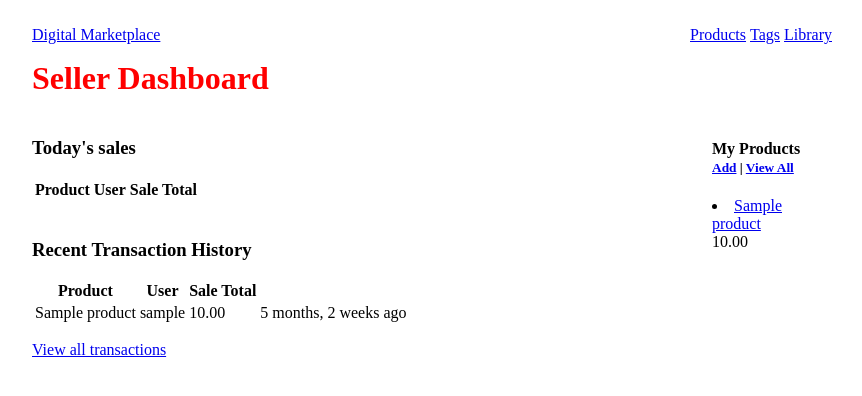
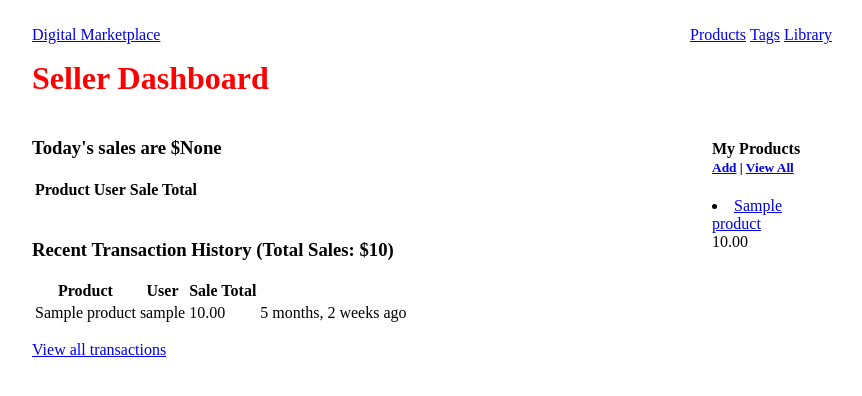
Before and after one commit to EgonSaks/digital_marketplace, a Django app: page /seller/ in a window 1280 px wide. Shown: the top 396 px of the page, without its empty margins (208-1070 px from the left). Run offline with Django 3.2, Linux system fonts and the light colour scheme; a user stored in the database is signed in; tables that the repository leaves empty hold one stand-in row (values such as "Sample post"); lists and menus that the app fills with data are empty; some libraries are stand-ins or nearby versions.

Commit message:
Calculating Sales with Django Aggregation

```diff
--- a/src/sellers/mixins.py
+++ b/src/sellers/mixins.py
@@ -1,4 +1,7 @@
 import datetime
+
+from django.db.models import Count, Min, Sum, Avg, Max
+
 from billing.models import Transaction
 from digitalmarket.mixins import LoginRequiredMixin
 from products.models import Product
@@ -34,3 +37,13 @@ class SellerAccountMixin(LoginRequiredMixin, object):
         today_min = datetime.datetime.combine(today, datetime.time.min)
         today_max = datetime.datetime.combine(today, datetime.time.max)
         return self.get_transactions().filter(timestamp__range=(today_min, today_max))
+
+    def get_total_sales(self):
+        transactions = self.get_transactions().aggregate(Sum('price'))
+        total_sales = transactions['price__sum']
+        return total_sales
+
+    def get_today_sales(self):
+        transactions = self.get_transactions_today().aggregate(Sum('price'))
+        total_sales = transactions['price__sum']
+        return total_sales
--- a/src/sellers/views.py
+++ b/src/sellers/views.py
@@ -66,6 +66,8 @@ class SellerDashboard(SellerAccountMixin, FormMixin, View):
             context["products"] = self.get_products()
             transactions_today = self.get_transactions_today()
             context["transactions_today"] = transactions_today
+            context["today_sales"] = self.get_today_sales()
+            context["total_sales"] = self.get_total_sales()
             context["transactions"] = self.get_transactions().exclude(pk__in=transactions_today)[:6]
         else:
             pass
--- a/src/templates/sellers/dashboard.html
+++ b/src/templates/sellers/dashboard.html
@@ -35,11 +35,11 @@
 
 {% if transactions %}
 <div class='pull-left col-primary'>
-<h3>Today's sales</h3>
+<h3>Today's sales are ${{ today_sales }}</h3>
 {% include "sellers/transaction_list.html" with transaction_list=transactions_today %}
 
 <br/>
-    <h3>Recent Transaction History</h3>
+    <h3>Recent Transaction History (Total Sales: ${{ total_sales }})</h3>
 {% include "sellers/transaction_list.html" with transaction_list=transactions %}
 
 <p>
```
